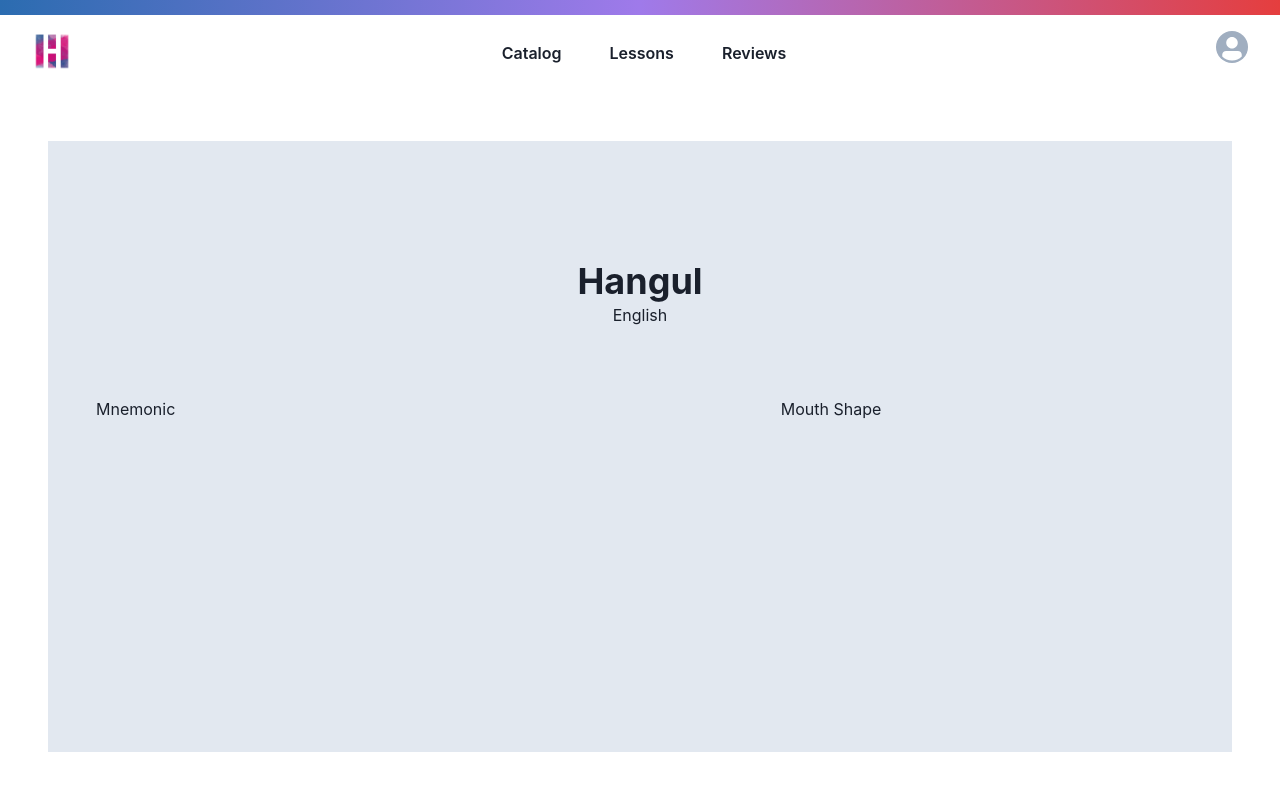
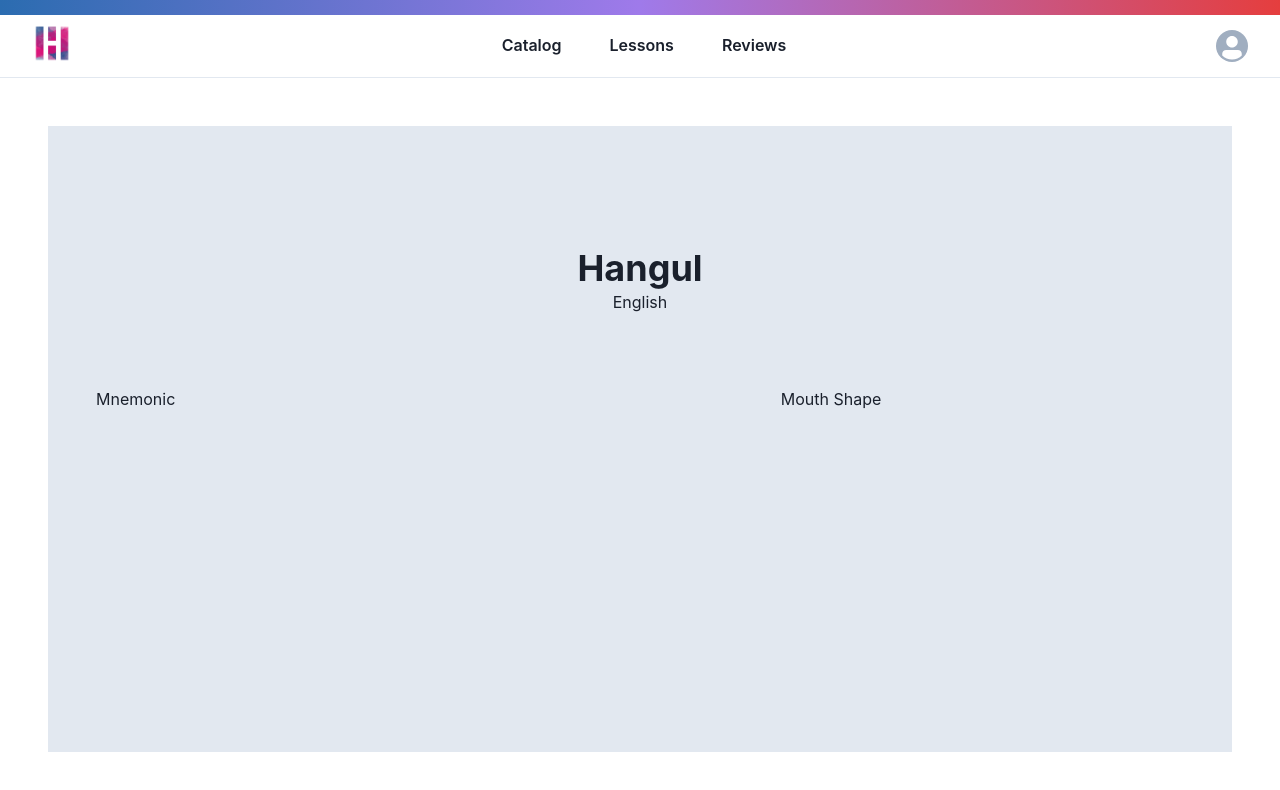
Before and after one commit to nanyaDev/hwalgi, a Next.js app: page /lessons in a window 1280 px wide. Shown: the top 790 px of the page. Built offline with nearby package versions, Linux system fonts and the light colour scheme; no server answers; sample sign-in values are in the browser's storage.

Commit message:
Style catalog page

```diff
--- a/components/Navbar.js
+++ b/components/Navbar.js
@@ -11,7 +11,14 @@ const Navbar = () => {
   const auth = useAuth();
 
   return (
-    <Flex justify="space-between" px={8} py={4}>
+    <Flex
+      justify="space-between"
+      align="center"
+      px={8}
+      py={2}
+      borderBottom="1px"
+      borderColor="gray.200"
+    >
       <NextLink href="/" passHref>
         <Box as="a" pos="relative">
           <Image src="/logo.png" width={40} height={40} alt="logo" />
--- a/pages/catalog/index.js
+++ b/pages/catalog/index.js
@@ -28,11 +28,12 @@ export const getStaticProps = async () => {
 };
 
 // todo: make the grid responsive
+// ? might be a good idea to move navbar and gray.50 bg to a shell
 const Catalog = ({ catalog }) => {
   return (
     <AuthCheck>
       <Navbar />
-      <SimpleGrid columns={6} spacing={8} p={8}>
+      <SimpleGrid columns={6} spacing={4} px={40} py={8} bg="gray.50">
         {catalog.map((item) => (
           <Thumbnail key={item.tmdbID} item={item} />
         ))}
```
Also changed, not shown: components/Thumbnail.js (+6 -2 lines).
